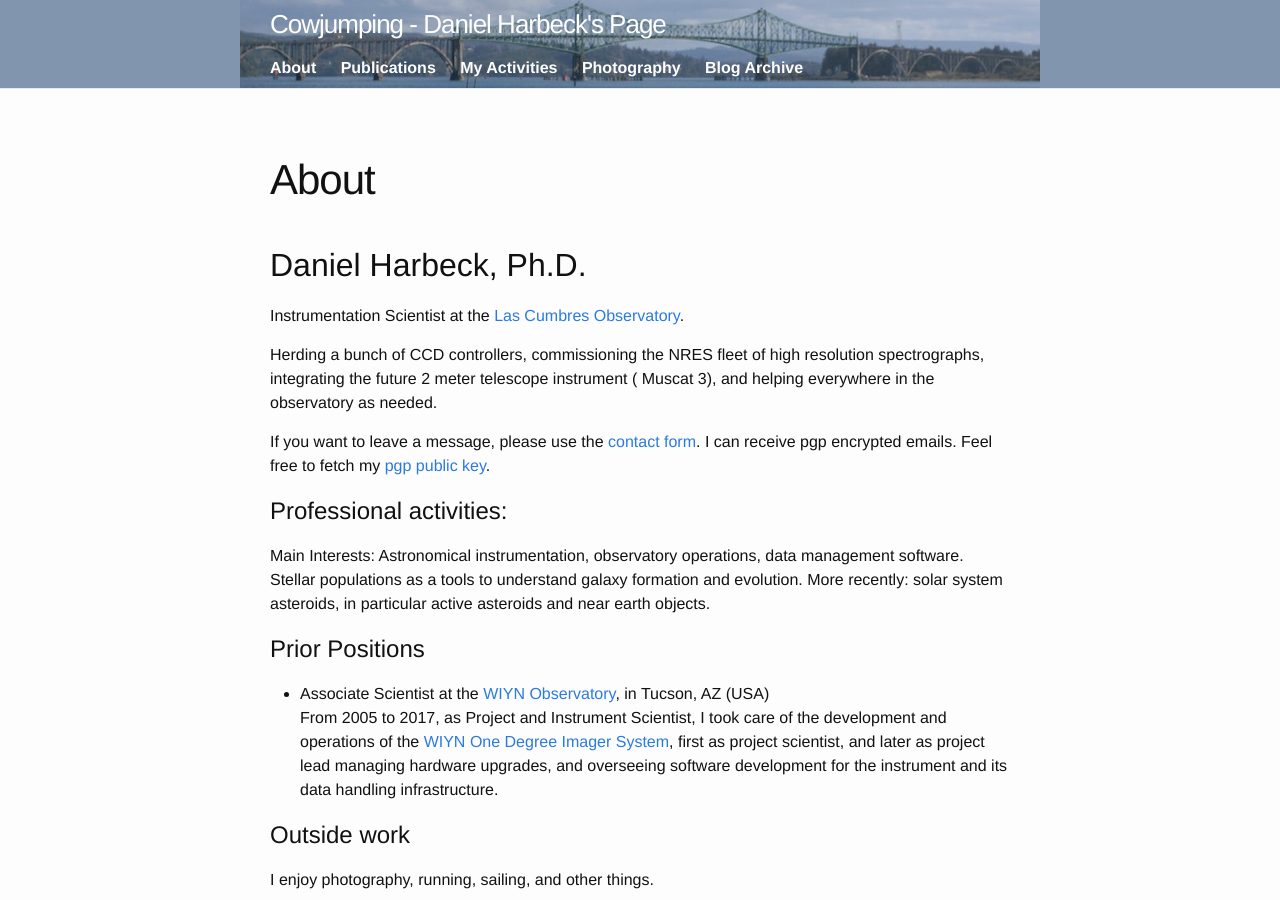
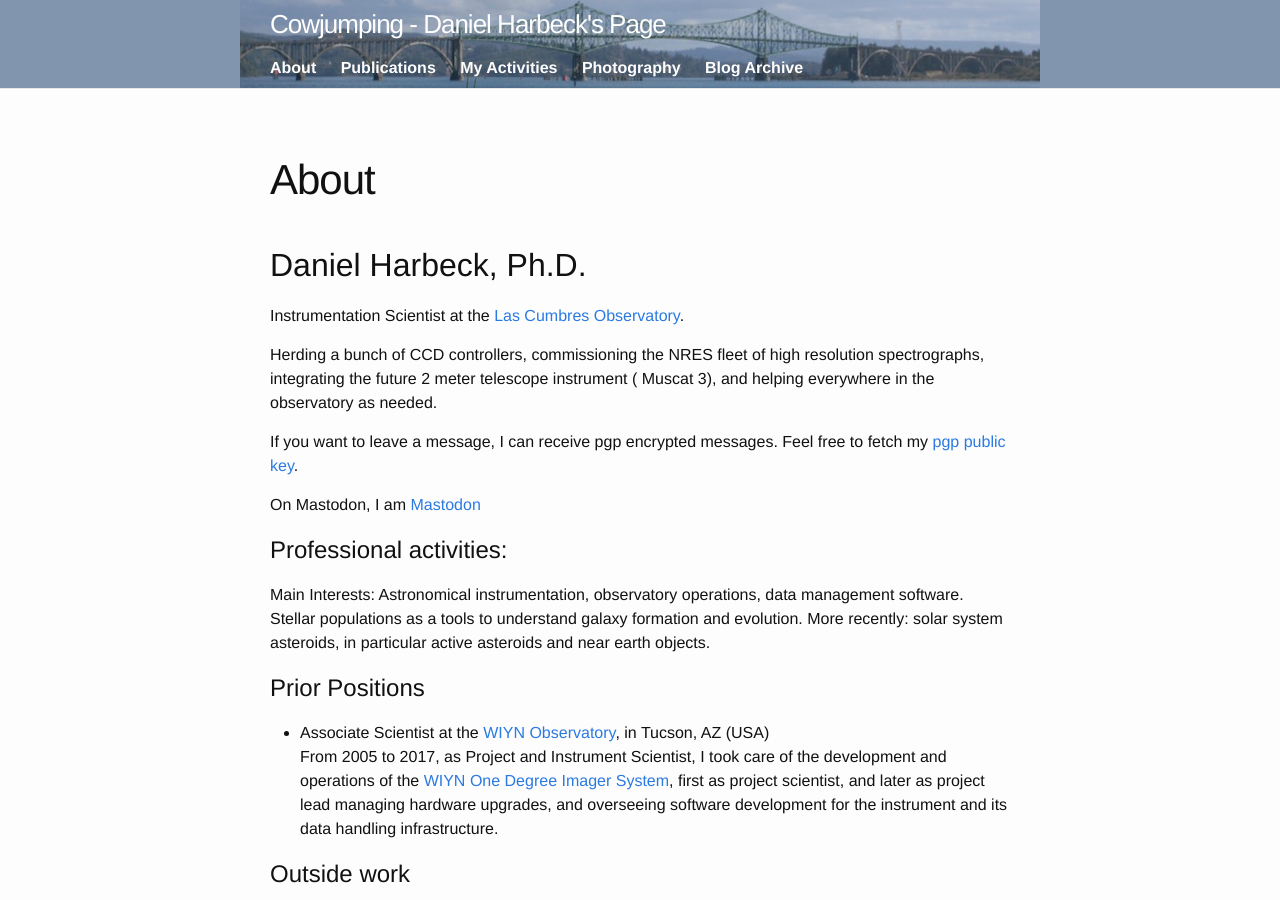
Before and after one commit to drhaz/drhaz.github.io, a Jekyll site: the page built from _pages/about.md, in a window 1280 px wide and 900 px high. Built offline with Jekyll 4.4.1, drawn with Linux system fonts in a browser that asks for light colours.

Commit message:
Update about.md

```diff
--- a/_pages/about.md
+++ b/_pages/about.md
@@ -12,7 +12,9 @@ Instrumentation Scientist at the [Las Cumbres Observatory](https://lco.global).
 
 Herding a bunch of CCD controllers, commissioning the NRES fleet of high resolution spectrographs, integrating the future  2 meter telescope instrument ( Muscat 3), and helping everywhere in the observatory as needed.
 
-If you want to leave a message, please use the <a href="/_pages/contact"> contact form</a>. I can receive pgp encrypted emails. Feel free to fetch my <a href="/static/0BDD9EB4.asc"> pgp public key</a>.
+If you want to leave a message, I can receive pgp encrypted messages. Feel free to fetch my <a href="/static/0BDD9EB4.asc"> pgp public key</a>.
+
+On Mastodon, I am <a rel="me" href="https://mastodon.social/@orangejacket">Mastodon</a>
 
 Professional activities:
 ====
```
